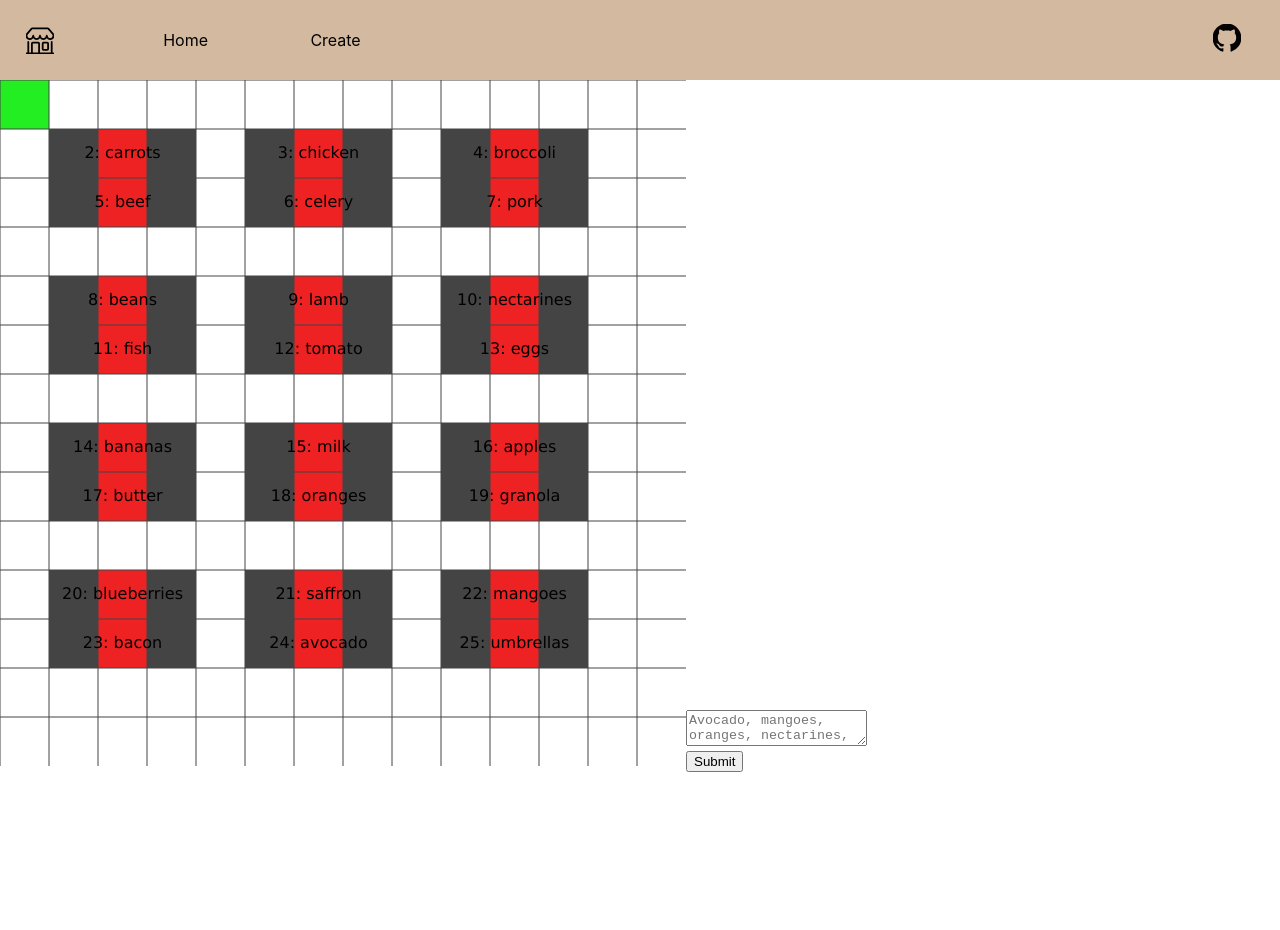
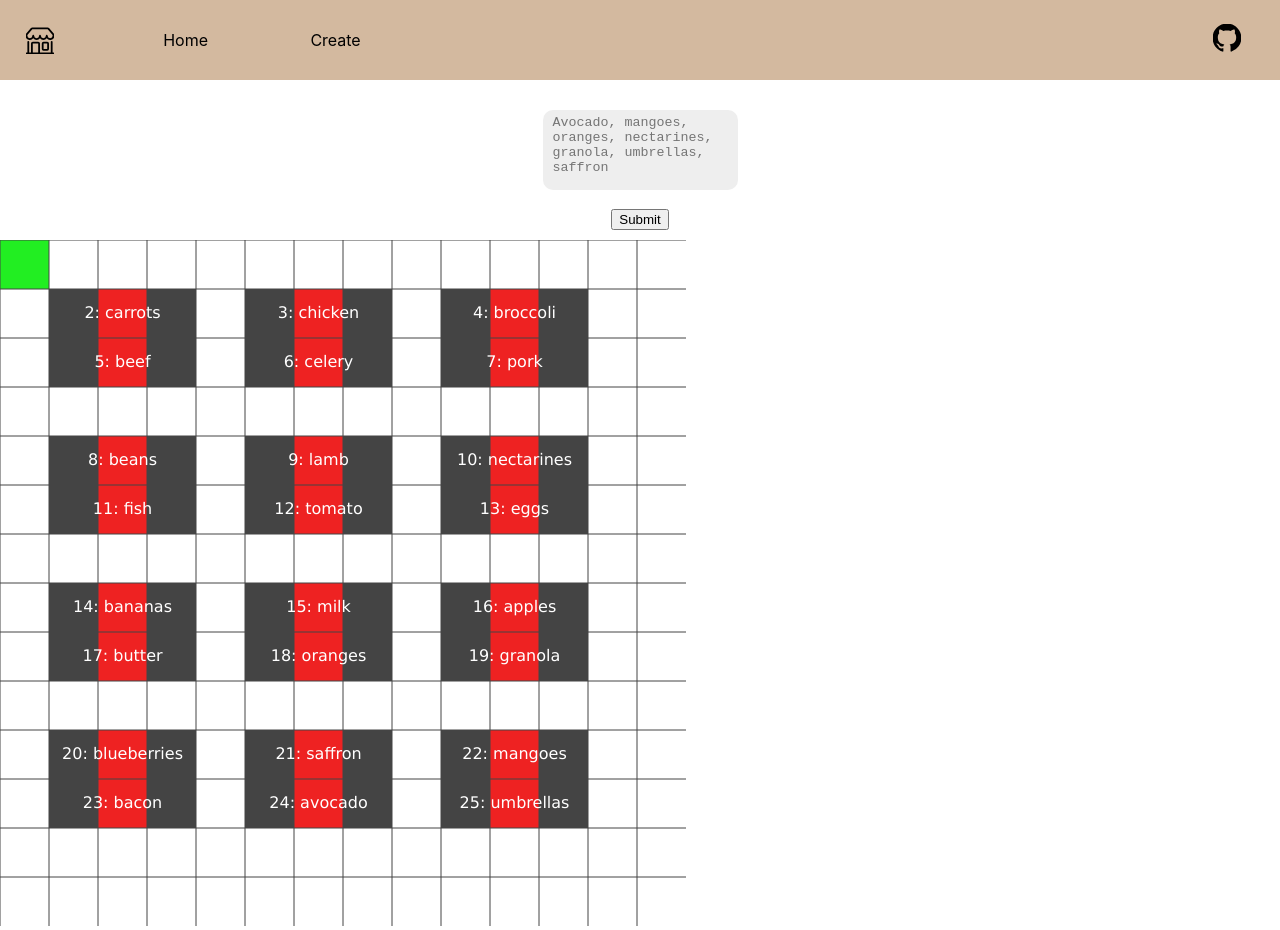
Before and after one commit to Yourself1011/shopsmart, a React (Create React App) app: page / in a window 1280 px wide. Before the commit the page ends 800 px from the top, so only its background shows below. Built offline with nearby package versions, Linux system fonts and the light colour scheme.

Commit message:
input form

```diff
--- a/src/components/Canvas/Canvas.scss
+++ b/src/components/Canvas/Canvas.scss
@@ -1,4 +1,6 @@
 .Canvas {
   height: 90vh;
   width: 100%;
+  display: flex;
+  justify-content: center;
 }
--- a/src/components/ListForm/ListForm.scss
+++ b/src/components/ListForm/ListForm.scss
@@ -1,3 +1,30 @@
 .ListForm {
-  display: inline-block;
+  display: flex;
+  padding: 30px;
+  justify-content: center;
+
+  form {
+    gap: 30px;
+    height: 100px;
+    text-align: center;
+  }
+
+  textarea {
+    padding: 5px 10px;
+    border-radius: 10px;
+    resize: none;
+    min-height: 70px;
+    border: none;
+    background-color: #eee;
+
+    &:focus {
+      border:none;
+    }
+  }
+
+  input {
+    margin-top: 15px;
+    margin-left: auto;
+    margin-right: auto;
+  }
 }
--- a/src/components/UserCanvas/UserCanvas.tsx
+++ b/src/components/UserCanvas/UserCanvas.tsx
@@ -49,7 +49,7 @@ const UserCanvas: FC<UserCanvasProps> = () => {
 
           ctx.globalCompositeOperation = "source-over";
 
-          ctx.fillStyle = "#000";
+          ctx.fillStyle = "#fff";
 
           ctx.fillText(
             `${shop.grid[row][column]}: ${shop.items[shop.grid[row][column]]}`,
--- a/src/pages/Home/Home.scss
+++ b/src/pages/Home/Home.scss
@@ -1 +1,3 @@
-.Home {}
+.Home {
+    display: block;
+}
--- a/src/pages/Home/Home.tsx
+++ b/src/pages/Home/Home.tsx
@@ -23,8 +23,8 @@ const Home: FC<HomeProps> = () => {
   return (
     <div className="Home">
       <ListCtx.Provider value={ctx}>
+        <ListForm />
         <UserCanvas />
-        <ListForm />
       </ListCtx.Provider>
     </div>
   );
```
Also changed, not shown: 1 other file (tests, documents, lock files or other folders).
